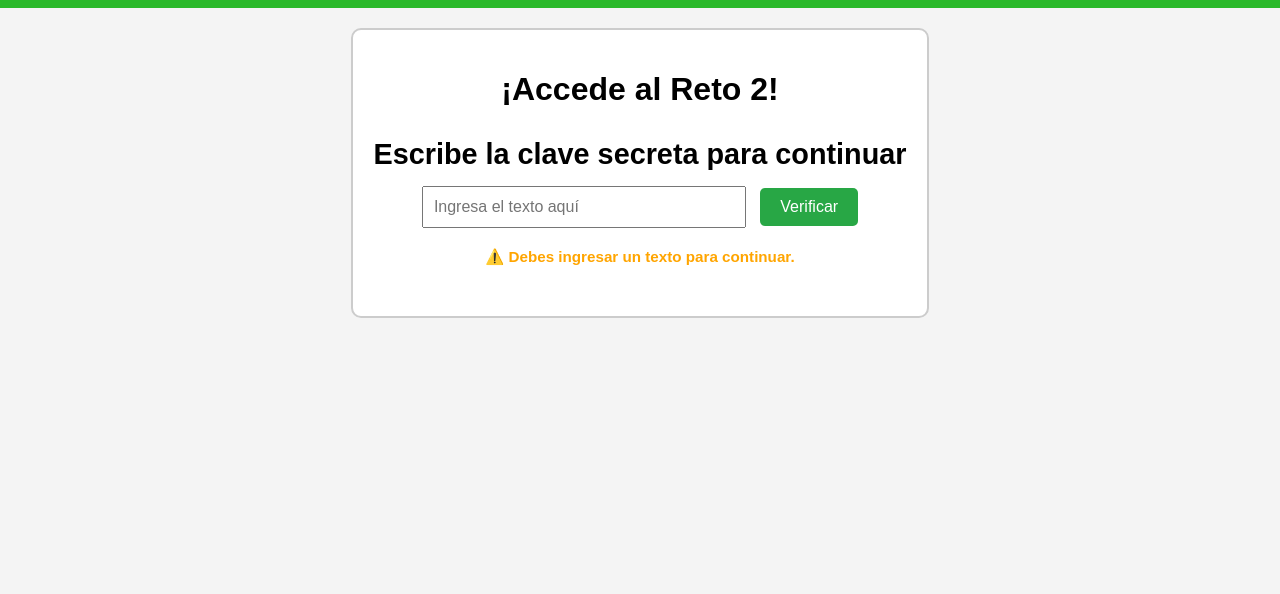
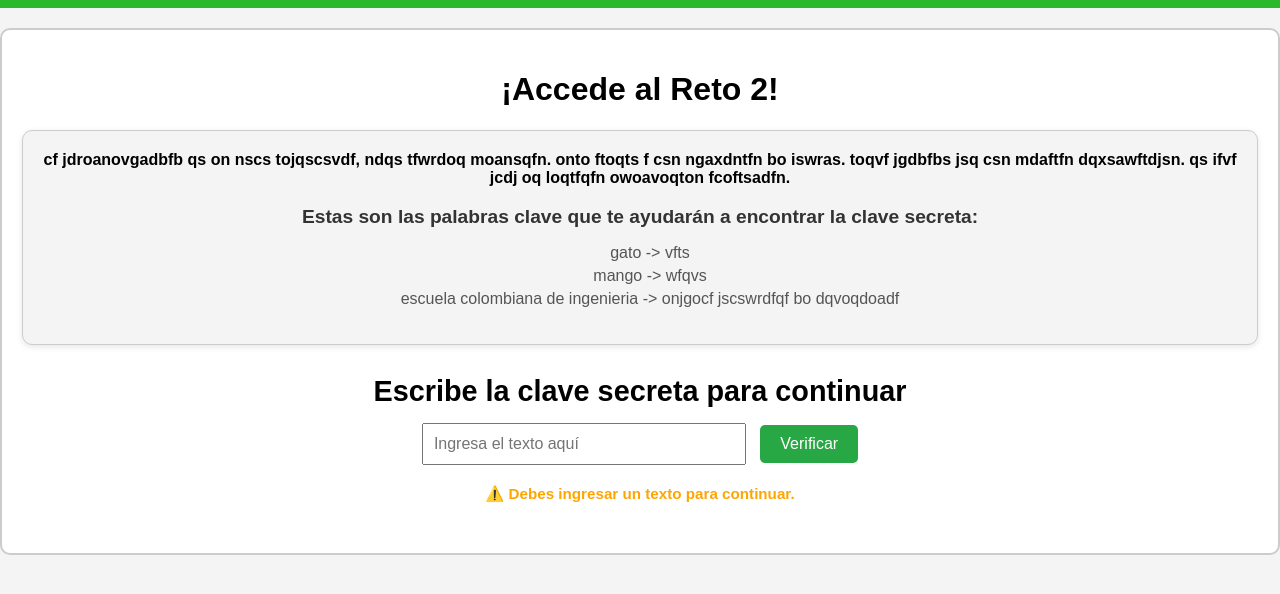
Before and after one commit to juanmora98/EncuentroColegios, a plain HTML site: page html/ingCiber.html in a window 1280 px wide. Both pictures are taken after a click on the button "Verificar". Shown: the part 96-690 px from the top of the page. Drawn offline with Linux system fonts and the light colour scheme.

Commit message:
Ciber listo

```diff
--- a/css/ingCiber/styles.css
+++ b/css/ingCiber/styles.css
@@ -36,3 +36,30 @@ button {
     color: orange;
     font-weight: bold;
 }
+
+.info-section {
+    background-color: #f4f4f4;
+    border: 1px solid #ccc;
+    padding: 20px;
+    margin-bottom: 30px;
+    border-radius: 10px;
+    box-shadow: 0 2px 6px rgba(0, 0, 0, 0.1);
+}
+
+.info-section p {
+    font-weight: bold;
+    font-size: 1.2em;
+    margin-bottom: 10px;
+    color: #333;
+}
+
+.info-section ul {
+    list-style-type: none;
+    padding-left: 20px;
+}
+
+.info-section ul li {
+    font-size: 1em;
+    color: #555;
+    margin-bottom: 5px;
+}
--- a/html/ingCiber.html
+++ b/html/ingCiber.html
@@ -25,15 +25,22 @@
     <main>
         <div class="container">
             <h1>¡Accede al Reto 2!</h1>
+            <div class="info-section">
+                <span><strong>cf jdroanovgadbfb qs on nscs tojqscsvdf, ndqs tfwrdoq moansqfn. onto ftoqts f csn ngaxdntfn bo iswras. toqvf jgdbfbs jsq csn mdaftfn dqxsawftdjsn. qs ifvf jcdj oq loqtfqfn owoavoqton fcoftsadfn.</strong></span>
+                <p><strong>Estas son las palabras clave que te ayudarán a encontrar la clave secreta:</strong></p>
+                <ul>
+                    <li>gato -> vfts</li>
+                    <li>mango -> wfqvs</li>
+                    <li>escuela colombiana de ingenieria -> onjgocf jscswrdfqf bo dqvoqdoadf</li>
+                </ul>
+            </div>
             <div class="text-check-section">
                 <h2 class="big-bold-text">Escribe la clave secreta para continuar</h2>
                 <input type="text" id="textInput" placeholder="Ingresa el texto aquí">
                 <button onclick="verificarTexto()">Verificar</button>
-
                 <div id="mensaje" class="mensaje-tip"></div>
             </div>
         </div>
-
     </main>
 </body>
 <script src="../js/ingCiber/script.js"></script>
--- a/js/ingCiber/script.js
+++ b/js/ingCiber/script.js
@@ -1,7 +1,7 @@
 function verificarTexto() {
     const input = document.getElementById("textInput").value.trim();
     const mensaje = document.getElementById("mensaje");
-    const textoCorrecto = "reto2superado"; // <- Puedes cambiar este valor
+    const textoCorrecto = "la ciberseguridad no es solo tecnologia, sino tambien personas. este atento a los surfistas de hombro. tenga cuidado con los piratas informaticos. no haga clic en ventanas emergentes aleatorias.";
 
     if (input === "") {
         mensaje.textContent = "⚠️ Debes ingresar un texto para continuar.";
@@ -12,6 +12,8 @@ function verificarTexto() {
     } else {
         mensaje.textContent = "✅ ¡Texto correcto! Puedes continuar.";
         mensaje.className = "mensaje-tip";
-        // Aquí puedes hacer que se desbloquee algo, redirigir, etc.
+        setTimeout(function() {
+            window.location.href = "/html/ingIA.html";  // Redirige a otra página
+        }, 1000); // Redirige después de 1 segundos
     }
 }
--- a/script.js
+++ b/script.js
@@ -20,7 +20,7 @@ document.getElementById("quizForm").addEventListener("submit", function(event) {
         // Redirigir al reto 2 después de un breve mensaje de éxito
         setTimeout(function() {
             window.location.href = "/html/ingCiber.html";  // Redirige a otra página
-        }, 2000); // Redirige después de 2 segundos
+        }, 1000); // Redirige después de 1 segundos
     } else {
         // Mostrar mensaje de error si alguna respuesta es incorrecta
         document.getElementById("error-message").textContent = "Una o más respuestas son incorrectas. Intenta de nuevo.";
```
Also changed, not shown: html/ingIA.html (added, +26 -0 lines), 1 other file.
